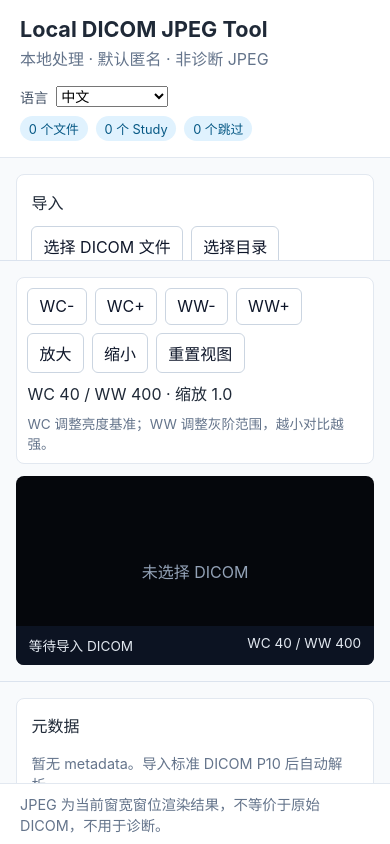
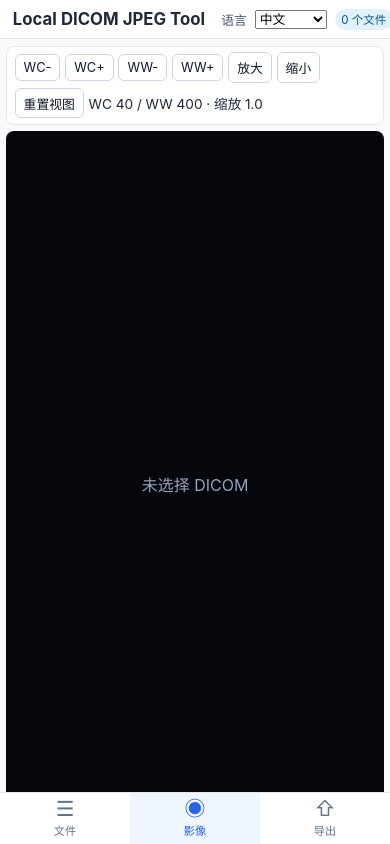
Before and after one commit to blackkcold/dcmconverter, a React (Vite) app: page / in a window 390 px wide. Built offline with nearby package versions, Linux system fonts and the light colour scheme.

Commit message:
Bottom tab bar switches between file tree, viewer, and export panels on mobile Slide-over left panel drawer on tablet with keyboard-safe overlay iOS safe-area and touch-optimized form inputs

```diff
--- a/src/app/AppShell.tsx
+++ b/src/app/AppShell.tsx
@@ -1,3 +1,5 @@
+import { useCallback, useEffect, useRef, useState } from 'react';
+
 import { ExportPanel } from '@/components/export/ExportPanel';
 import { JobProgressPanel } from '@/components/export/JobProgressPanel';
 import { FileImportPanel } from '@/components/file-import/FileImportPanel';
@@ -13,12 +15,61 @@ export function AppShell() {
   const { files, skippedFiles, studies } = useDicomStore();
   const t = useTranslator();
 
+  const [leftPanelOpen, setLeftPanelOpen] = useState(false);
+  const activeTabRef = useRef<'tree' | 'viewer' | 'right'>('viewer');
+
+  // Keyboard guard: suppress stack navigation when panel overlay is open
+  useEffect(() => {
+    if (leftPanelOpen) {
+      document.body.setAttribute('data-panel-open', '');
+    } else {
+      document.body.removeAttribute('data-panel-open');
+    }
+  }, [leftPanelOpen]);
+
+  const handleTabClick = useCallback((tab: 'tree' | 'viewer' | 'right') => {
+    if (tab === activeTabRef.current) return;
+    activeTabRef.current = tab;
+
+    const leftPanel = document.querySelector<HTMLElement>('.left-panel');
+    const rightPanel = document.querySelector<HTMLElement>('.right-panel');
+    const tabBtns = document.querySelectorAll<HTMLElement>('.bottom-tab-btn');
+
+    leftPanel?.classList.remove('is-visible');
+    rightPanel?.classList.remove('is-visible');
+    tabBtns.forEach((b) => b.classList.remove('bottom-tab-btn--active'));
+
+    if (tab === 'tree') {
+      leftPanel?.classList.add('is-visible');
+      tabBtns[0]?.classList.add('bottom-tab-btn--active');
+    } else if (tab === 'right') {
+      rightPanel?.classList.add('is-visible');
+      tabBtns[2]?.classList.add('bottom-tab-btn--active');
+    } else {
+      tabBtns[1]?.classList.add('bottom-tab-btn--active');
+    }
+  }, []);
+
+  const handleToggleLeftPanel = useCallback(() => {
+    setLeftPanelOpen((prev) => !prev);
+  }, []);
+
   return (
     <main className="app-shell">
       <header className="app-header">
-        <div>
-          <h1>{t('app.title')}</h1>
-          <p>{t('app.subtitle')}</p>
+        <div style={{ display: 'flex', alignItems: 'center', gap: '0.75rem' }}>
+          <button
+            type="button"
+            className="panel-toggle-btn"
+            onClick={handleToggleLeftPanel}
+            aria-label={leftPanelOpen ? t('tabs.closePanel') : t('tabs.openPanel')}
+          >
+            {leftPanelOpen ? '\u2715' : '\u2630'}
+          </button>
+          <div>
+            <h1>{t('app.title')}</h1>
+            <p>{t('app.subtitle')}</p>
+          </div>
         </div>
         <div className="header-actions">
           <LocaleSwitcher />
@@ -31,7 +82,7 @@ export function AppShell() {
       </header>
 
       <section className="workspace-grid">
-        <aside className="left-panel" aria-label={t('tree.heading')}>
+        <aside className={`left-panel${leftPanelOpen ? ' is-open' : ''}`} aria-label={t('tree.heading')}>
           <FileImportPanel />
           <DicomStudyTree />
         </aside>
@@ -46,11 +97,47 @@ export function AppShell() {
           <ExportPanel />
           <JobProgressPanel />
         </aside>
+
+        <div
+          className={`panel-overlay${leftPanelOpen ? ' is-open' : ''}`}
+          onClick={() => setLeftPanelOpen(false)}
+          aria-hidden="true"
+        />
       </section>
 
       <footer className="status-bar">
         {t('app.footerDisclaimer')}
       </footer>
+
+      <nav className="bottom-tab-bar" aria-label={t('tabs.navLabel')}>
+        <button
+          type="button"
+          className="bottom-tab-btn"
+          onClick={() => handleTabClick('tree')}
+        >
+          <span className="bottom-tab-icon">{'\u2630'}</span>
+          <span>{t('tabs.tree')}</span>
+          {files.length > 0 ? (
+            <span className="bottom-tab-badge">{files.length}</span>
+          ) : null}
+        </button>
+        <button
+          type="button"
+          className="bottom-tab-btn bottom-tab-btn--active"
+          onClick={() => handleTabClick('viewer')}
+        >
+          <span className="bottom-tab-icon">{'\u25C9'}</span>
+          <span>{t('tabs.viewer')}</span>
+        </button>
+        <button
+          type="button"
+          className="bottom-tab-btn"
+          onClick={() => handleTabClick('right')}
+        >
+          <span className="bottom-tab-icon">{'\u21E7'}</span>
+          <span>{t('tabs.export')}</span>
+        </button>
+      </nav>
     </main>
   );
 }
--- a/src/components/viewer/DicomViewport.tsx
+++ b/src/components/viewer/DicomViewport.tsx
@@ -110,7 +110,11 @@ export function DicomViewport() {
 
   useEffect(() => {
     const handleKeyDown = (event: KeyboardEvent) => {
-      if (!isStackNavigationKey(event.key) || shouldIgnoreKeyboardTarget(event.target)) {
+      if (
+        document.body.hasAttribute('data-panel-open') ||
+        !isStackNavigationKey(event.key) ||
+        shouldIgnoreKeyboardTarget(event.target)
+      ) {
         return;
       }
 
--- a/src/i18n/messages.ts
+++ b/src/i18n/messages.ts
@@ -231,7 +231,14 @@ const zh = {
 
   'locale.switcherLabel': '语言',
   'locale.chinese': '中文',
-  'locale.english': 'English'
+  'locale.english': 'English',
+
+  'tabs.tree': '文件',
+  'tabs.viewer': '影像',
+  'tabs.export': '导出',
+  'tabs.navLabel': '面板切换',
+  'tabs.openPanel': '打开文件面板',
+  'tabs.closePanel': '关闭文件面板'
 } as const;
 
 export type TranslationKey = keyof typeof zh;
@@ -469,7 +476,14 @@ const en = {
 
   'locale.switcherLabel': 'Language',
   'locale.chinese': 'Chinese',
-  'locale.english': 'English'
+  'locale.english': 'English',
+
+  'tabs.tree': 'Files',
+  'tabs.viewer': 'Viewer',
+  'tabs.export': 'Export',
+  'tabs.navLabel': 'Panel tabs',
+  'tabs.openPanel': 'Open file panel',
+  'tabs.closePanel': 'Close file panel'
 } as const;
 
 export const MESSAGES = {
--- a/src/styles.css
+++ b/src/styles.css
@@ -425,7 +425,95 @@ button:disabled {
   font-size: 0.9rem;
 }
 
-@media (max-width: 1100px) {
+/* ── Responsive 响应式 ── */
+
+/* Shared responsive components (hidden on desktop by default) */
+.panel-toggle-btn {
+  display: none;
+  align-items: center;
+  justify-content: center;
+  width: 2.25rem;
+  height: 2.25rem;
+  padding: 0;
+  font-size: 1.15rem;
+  border-radius: 6px;
+  border: 1px solid #cbd5e1;
+  background: #ffffff;
+  color: #475569;
+  cursor: pointer;
+  flex-shrink: 0;
+  line-height: 1;
+}
+.panel-toggle-btn:hover {
+  border-color: #64748b;
+  background: #f8fafc;
+}
+
+.panel-overlay {
+  display: none;
+}
+.panel-overlay.is-open {
+  display: block;
+  position: fixed;
+  inset: 0;
+  background: rgba(15, 23, 42, 0.4);
+  z-index: 99;
+}
+
+.bottom-tab-bar {
+  display: none;
+}
+
+.bottom-tab-btn {
+  flex: 1;
+  display: flex;
+  flex-direction: column;
+  align-items: center;
+  justify-content: center;
+  gap: 0.15rem;
+  border: 0;
+  border-radius: 0;
+  background: transparent;
+  color: #64748b;
+  font-size: 0.7rem;
+  cursor: pointer;
+  padding: 0.35rem 0.25rem;
+  min-height: unset;
+  min-width: unset;
+}
+.bottom-tab-btn:hover {
+  background: #f1f5f9;
+}
+.bottom-tab-btn--active {
+  color: #2563eb;
+  background: #eff6ff;
+}
+
+.bottom-tab-icon {
+  font-size: 1.3rem;
+  line-height: 1;
+}
+
+.bottom-tab-badge {
+  display: inline-flex;
+  align-items: center;
+  justify-content: center;
+  min-width: 1.1rem;
+  height: 1.1rem;
+  border-radius: 999px;
+  background: #2563eb;
+  color: #ffffff;
+  font-size: 0.65rem;
+  padding: 0 0.25rem;
+  margin-left: 0.25rem;
+  line-height: 1;
+}
+.bottom-tab-badge:empty {
+  display: none;
+}
+
+/* ── Tablet: 768px – 1024px ── */
+@media (max-width: 1024px) {
   .app-header {
     align-items: flex-start;
     flex-direction: column;
@@ -436,16 +524,164 @@ button:disabled {
     align-items: flex-start;
   }
 
+  .panel-toggle-btn {
+    display: inline-flex;
+  }
+
+  /* Two-column grid: viewer + right panel */
   .workspace-grid {
-    grid-template-columns: 1fr;
+    grid-template-columns: 1fr minmax(280px, 340px);
     overflow: auto;
   }
 
+  /* Left panel becomes fixed overlay drawer */
   .left-panel {
-    max-height: min(60vh, 520px);
+    position: fixed;
+    top: 0;
+    left: 0;
+    z-index: 100;
+    width: min(85vw, 380px);
+    height: 100%;
+    height: 100dvh;
+    display: none;
+    box-shadow: 4px 0 16px rgba(15, 23, 42, 0.15);
+  }
+  .left-panel.is-open {
+    display: flex;
+  }
+}
+
+/* ── Mobile: below 768px ── */
+@media (max-width: 768px) {
+  .app-header {
+    padding: 0.55rem 0.8rem;
+    flex-shrink: 0;
+    flex-direction: row;
+    align-items: center;
+  }
+  .app-header h1 {
+    font-size: 1.05rem;
+    white-space: nowrap;
+  }
+  .app-header p {
+    display: none;
   }
 
+  .header-actions {
+    width: auto;
+    flex-direction: row;
+    align-items: center;
+    gap: 0.5rem;
+    flex-shrink: 0;
+  }
+
+  .panel-toggle-btn {
+    display: none; /* bottom tab bar handles switching */
+  }
+
+  .locale-switcher {
+    font-size: 0.8rem;
+  }
+  .locale-switcher select {
+    min-width: 4.5rem;
+    font-size: 0.8rem;
+  }
+
+  .header-stats span,
+  .count {
+    font-size: 0.72rem;
+    padding: 0.15rem 0.4rem;
+  }
+
+  /* Single-column workspace; panels overlay on viewer */
+  .workspace-grid {
+    display: block;
+    position: relative;
+    overflow: hidden;
+  }
+
+  /* Left/right panels: absolute full-screen overlay */
+  .left-panel,
+  .right-panel {
+    position: absolute;
+    inset: 0;
+    z-index: 90;
+    background: #f8fafc;
+    display: none;
+    overflow: auto;
+    padding: 0.75rem;
+  }
+  .left-panel {
+    width: 100%;
+    height: 100%;
+    box-shadow: none;
+  }
+  .left-panel.is-visible,
+  .right-panel.is-visible {
+    display: flex;
+  }
+
+  /* Viewer always mounted underneath */
   .viewer-panel {
-    min-height: 420px;
+    display: flex;
+    height: 100%;
+    padding: 0.4rem;
+    gap: 0.4rem;
+  }
+
+  /* Toolbar compact */
+  .viewer-toolbar {
+    padding: 0.35rem 0.45rem;
+    gap: 0.3rem;
+    flex-wrap: wrap;
+    font-size: 0.85rem;
+  }
+  .viewer-toolbar button {
+    font-size: 0.8rem;
+    padding: 0.3rem 0.5rem;
+  }
+  .toolbar-hint {
+    display: none;
+  }
+
+  /* Export panel form grids → single column */
+  .patient-override-grid {
+    grid-template-columns: 1fr;
+  }
+  .template-field-grid {
+    grid-template-columns: 1fr;
+  }
+
+  /* Status bar hidden */
+  .status-bar {
+    display: none;
+  }
+
+  /* Bottom tab bar */
+  .bottom-tab-bar {
+    display: flex;
+    position: fixed;
+    bottom: 0;
+    left: 0;
+    right: 0;
+    height: 3.25rem;
+    background: #ffffff;
+    border-top: 1px solid #e2e8f0;
+    z-index: 100;
+    justify-content: space-around;
+    align-items: stretch;
+    padding-bottom: env(safe-area-inset-bottom, 0px);
+  }
+
+  /* iOS prevent zoom on text inputs */
+  input[type="text"],
+  input[type="number"],
+  select {
+    font-size: 16px;
+  }
+
+  /* Safe area for viewport overlay text */
+  .viewport-overlay {
+    padding-bottom: calc(0.6rem + env(safe-area-inset-bottom, 0px));
   }
 }
```
